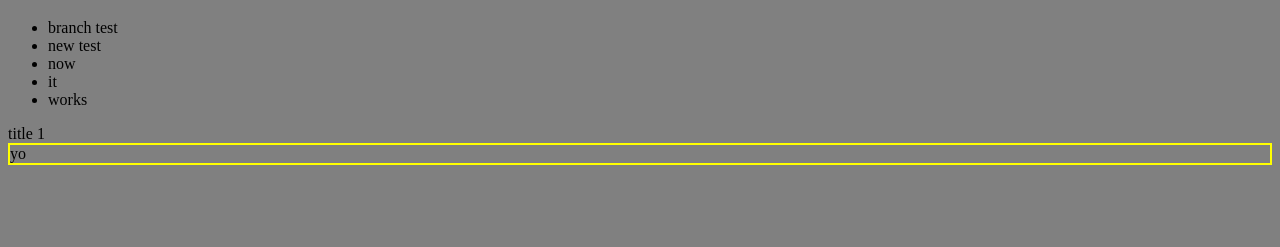
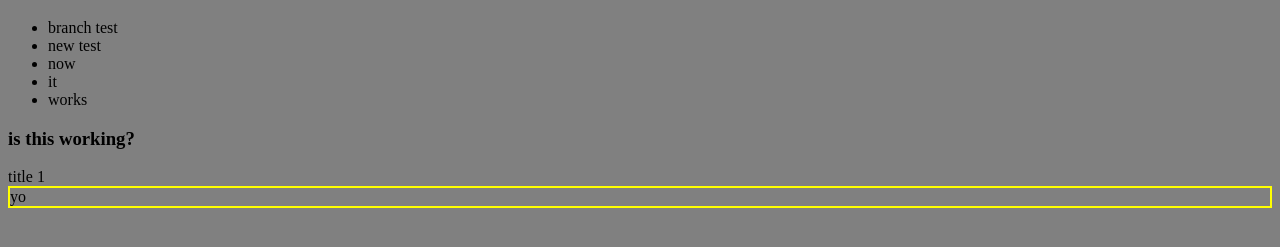
Before and after one commit to JasonTcode/fourth-times-a-charm, a plain HTML site: page index.html in a window 1280 px wide. Shown: the part 61-308 px from the top of the page. Drawn offline with Linux system fonts and the light colour scheme.

Commit message:
did this work?

```diff
--- a/index.html
+++ b/index.html
@@ -22,6 +22,8 @@
             <li>works</li>
         </ul>
 
+        <h3>is this working?</h3>
+
 
         <section>title 1</section>
         <footer><div class="main">yo</div></footer>
```
